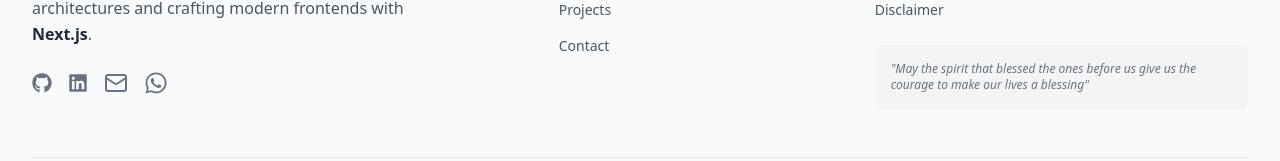
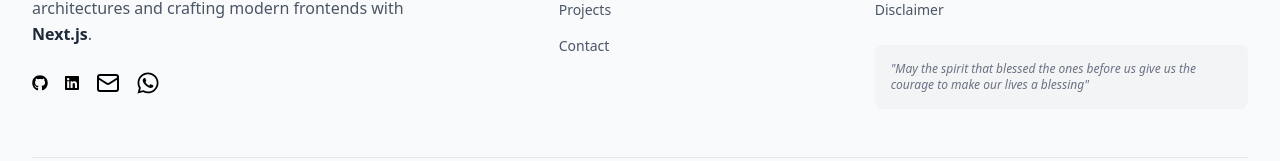
Before and after one commit to Faith-Etornam/Portfolio, a Next.js app: page /about in a window 1280 px wide. Shown: the part 3943-4104 px from the top of the page. Built offline with nearby package versions, Linux system fonts and the light colour scheme; no server answers.

Commit message:
Refactoring the social links

```diff
--- a/components/Contact/ContactSection.tsx
+++ b/components/Contact/ContactSection.tsx
@@ -76,13 +76,13 @@ const ContactSection = () => {
                     </span>
                   </div>
                 </div>
-                {/* Subtle arrow that animates in on hover */}
+
                 <div className="text-gray-300 dark:text-gray-700 group-hover:text-blue-500 transition-all transform group-hover:translate-x-1 group-hover:-translate-y-1">
                   <ArrowUpRight size={20} />
                 </div>
               </Link>
 
-              {/* Location Static Card */}
+
               <div className="flex items-center p-4 rounded-2xl border border-gray-200 dark:border-gray-800 bg-white dark:bg-gray-900/50">
                 <div className="flex items-center gap-4">
                   <div className="w-12 h-12 flex items-center justify-center rounded-xl bg-gray-50 dark:bg-gray-800 text-gray-600 dark:text-gray-400">
--- a/components/Home/HeroHeader.tsx
+++ b/components/Home/HeroHeader.tsx
@@ -1,9 +1,11 @@
-"use client"
+"use client";
 
-import { motion, Variants } from 'framer-motion';
-import { ArrowRight, Mail } from 'lucide-react';
-import { FaGithub, FaLinkedin, FaWhatsapp } from 'react-icons/fa';
-import Link from 'next/link';
+import { motion, Variants } from "framer-motion";
+import { ArrowRight, Mail } from "lucide-react";
+import { FaGithub, FaLinkedin, FaWhatsapp } from "react-icons/fa";
+import Link from "next/link";
+import { socials } from "../socials";
+import SocialLink from "../ui/SocialLink";
 
 const containerVariants: Variants = {
   hidden: { opacity: 0 },
@@ -70,7 +72,6 @@ const HeroHeader = () => {
           >
             View My Work <ArrowRight size={20} />
           </Link>
-
           <Link
             href="/contact"
             className="px-8 py-3.5 rounded-lg border-2 border-gray-200 dark:border-gray-700 text-gray-700 dark:text-gray-200 font-semibold hover:border-blue-600 hover:text-blue-600 dark:hover:border-blue-500 dark:hover:text-blue-400 transition-all flex items-center justify-center"
@@ -83,40 +84,19 @@ const HeroHeader = () => {
           variants={itemVariants}
           className="flex items-center gap-6 text-gray-500  justify-center md:justify-start"
         >
-          <Link
-            href="https://github.com/Faith-Etornam"
-            target="_blank"
-            rel="noopener noreferrer"
-            className="hover:text-gray-900 dark:hover:text-white transition-colors"
-          >
-            <FaGithub size={24} />
-          </Link>
-          <Link
-            href="https://linkedin.com/in/faith-etornam"
-            target="_blank"
-            rel="noopener noreferrer"
-            className="hover:text-blue-600 dark:hover:text-blue-400 transition-colors"
-          >
-            <FaLinkedin size={24} />
-          </Link>
-          <Link
-            href="whatsapp://send?phone=233541354000&text=Hello%20Faith%2C%20I%27d%20like%20to%20know%20more%20about%20your%20services"
-            target="_blank"
-            rel="noopener noreferrer"
-            className="hover:text-blue-600 dark:hover:text-green-400 transition-colors"
-          >
-            <FaWhatsapp size={24} />
-          </Link>
-          <Link
-            href="mailto:faithgbadegbe1@gmail.com"
-            className="hover:text-gray-900 dark:hover:text-white transition-colors"
-          >
-            <Mail size={24} />
-          </Link>
+          {socials.map((social) => (
+            <SocialLink
+              key={social.label}
+              label={social.label}
+              href={social.href}
+              className={social.classes}
+              icon={<social.icon size={24} />}
+            />
+          ))}
         </motion.div>
       </motion.div>
     </>
   );
-}
+};
 
-export default HeroHeader
+export default HeroHeader;
--- a/components/TechStack.tsx
+++ b/components/TechStack.tsx
@@ -55,12 +55,11 @@ const skills = [
       { name: "Git", icon: <SiGit />, color: "text-red-500" },
       { name: "Postman", icon: <SiPostman />, color: "text-orange-500" },
       { name: "Gemini", icon: <SiGooglegemini />, color: "text-blue-500" },
-      { name: "Docker", icon: <SiDocker />, color: "text-blue-500"},
+      { name: "Docker", icon: <SiDocker />, color: "text-blue-500" },
     ],
   },
 ];
 
-// Framer Motion Variants for staggered animations
 const containerVariants: Variants = {
   hidden: { opacity: 0 },
   visible: {
@@ -84,7 +83,6 @@ export default function TechStack() {
   return (
     <section className="py-24 bg-white dark:bg-gray-950 overflow-hidden">
       <div className="max-w-6xl mx-auto px-6 lg:px-8">
-        {/* Section Header */}
         <div className="text-center mb-16 max-w-2xl mx-auto">
           <motion.div
             initial={{ opacity: 0, scale: 0.9 }}
@@ -116,7 +114,6 @@ export default function TechStack() {
           </motion.p>
         </div>
 
-        {/* Skills Grid */}
         <motion.div
           variants={containerVariants}
           initial="hidden"
@@ -130,19 +127,17 @@ export default function TechStack() {
               variants={cardVariants}
               className="group relative bg-gray-50 dark:bg-gray-900/50 rounded-3xl p-8 border border-gray-200 dark:border-gray-800 hover:border-blue-500/30 dark:hover:border-blue-400/30 transition-colors duration-300"
             >
-              {/* Subtle background glow effect on hover */}
-              <div className="absolute inset-0 bg-gradient-to-br from-blue-500/5 to-purple-500/5 opacity-0 group-hover:opacity-100 transition-opacity duration-500 rounded-3xl pointer-events-none" />
+              <div className="absolute inset-0 bg-linear-to-br from-blue-500/5 to-purple-500/5 opacity-0 group-hover:opacity-100 transition-opacity duration-500 rounded-3xl pointer-events-none" />
 
               <h3 className="text-xl font-bold text-gray-900 dark:text-white mb-8 border-b border-gray-200 dark:border-gray-800 pb-4">
                 {category.category}
               </h3>
 
-              {/* Flex Layout for Icons */}
               <div className="flex flex-wrap gap-x-6 gap-y-8">
                 {category.items.map((skill, skillIdx) => (
                   <div
                     key={skillIdx}
-                    className="flex flex-col items-center gap-3 w-[72px]"
+                    className="flex flex-col items-center gap-3 w-18"
                   >
                     <div
                       className={`text-4xl transition-all duration-300 group-hover:scale-110 group-hover:-translate-y-2 ${skill.color} grayscale hover:grayscale-0 opacity-60 hover:opacity-100 drop-shadow-sm`}
--- /dev/null
+++ b/components/socials.ts
@@ -0,0 +1,29 @@
+import { Mail } from "lucide-react";
+import { FaGithub, FaLinkedin, FaWhatsapp } from "react-icons/fa";
+
+export const socials = [
+  {
+    label: "Github",
+    href: "https://github.com/Faith-Etornam",
+    classes: "hover:text-gray-900 dark:hover:text-white transition-colors",
+    icon: FaGithub,
+  },
+  {
+    label: "LinkedIn",
+    href: "https://linkedin.com/in/faith-etornam",
+    classes: "hover:text-blue-600 dark:hover:text-blue-400 transition-colors",
+    icon: FaLinkedin,
+  },
+  {
+    label: "Whatsapp",
+    href: "whatsapp://send?phone=233541354000&text=Hello%20Faith%2C%20I%27d%20like%20to%20know%20more%20about%20your%20services",
+    classes: "hover:text-blue-600 dark:hover:text-green-400 transition-colors",
+    icon: FaWhatsapp,
+  },
+  {
+    label: "Email",
+    href: "mailto:faithgbadegbe1@gmail.com",
+    classes: "hover:text-gray-900 dark:hover:text-white transition-colors",
+    icon: Mail
+  },
+];
--- a/components/ui/SocialLink.tsx
+++ b/components/ui/SocialLink.tsx
@@ -2,19 +2,20 @@ import React from "react";
 import Link from "next/link";
 
 interface Props {
-    href: string,
-    icon: React.ReactNode,
-    label: string
+  href: string;
+  icon: React.ReactNode;
+  label: string;
+  className: string;
 }
 
-const SocialLink = ({ href, icon, label }: Props) => {
+const SocialLink = ({ href, icon, label, className }: Props) => {
   return (
     <Link
       href={href}
       target="_blank"
       rel="noopener noreferrer"
       aria-label={label}
-      className="text-gray-500 hover:text-blue-600 dark:hover:text-blue-400 transition-colors duration-300 text-xl"
+      className={className}
     >
       {icon}
     </Link>
```
